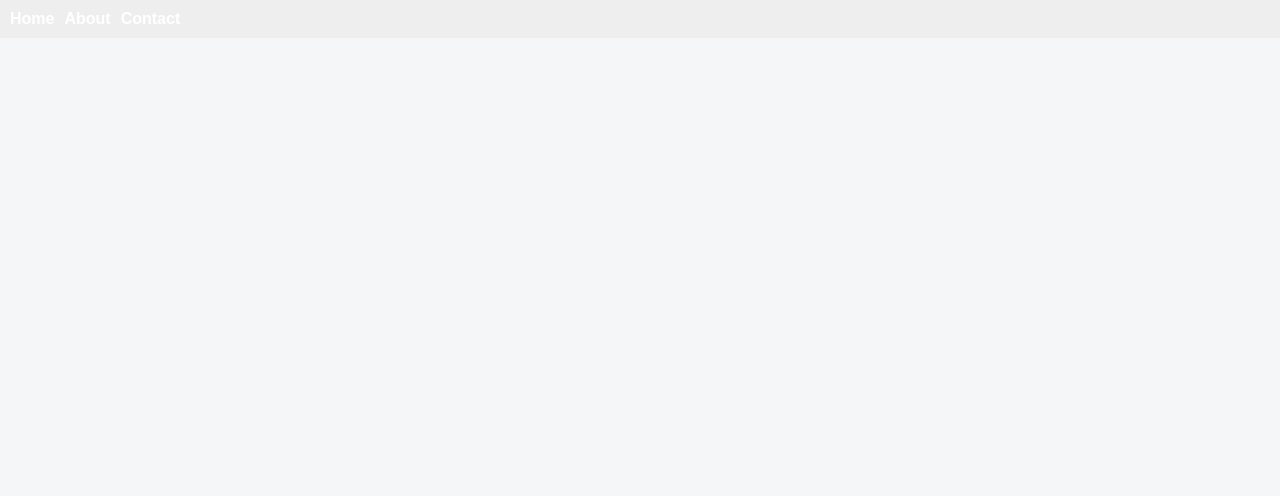
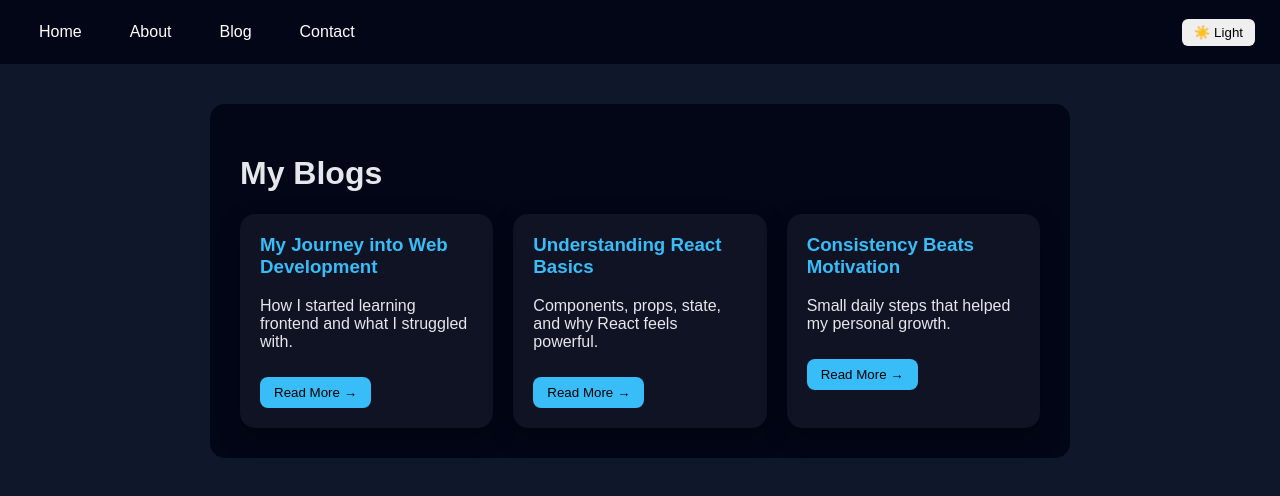
Before and after one commit to ammu1025/major-project, a React (Vite) app in the folder client/: page /blog in a window 1280 px wide. Before the commit this address had no page. Shown: the top 496 px of the page. Built offline with nearby package versions, Linux system fonts and the light colour scheme.

Commit message:
Add blog cards UI

```diff
--- a/client/src/App.jsx
+++ b/client/src/App.jsx
@@ -1,14 +1,39 @@
 import { Routes, Route, Link } from "react-router-dom";
+import { useState, useEffect } from "react";
 import About from "./pages/About";
 import Contact from "./pages/Contact";
+import BlogList from "./pages/blogs/BlogList";
+
 
 function App() {
+  const [theme, setTheme] = useState("dark");
+
+  useEffect(() => {
+    document.body.className = theme;
+  }, [theme]);
+
   return (
     <>
-      <nav style={{ padding: "10px", background: "#eee" }}>
-        <Link to="/" style={{ marginRight: "10px" }}>Home</Link>
-        <Link to="/about" style={{ marginRight: "10px" }}>About</Link>
+      <nav>
+        <Link to="/">Home</Link>
+        <Link to="/about">About</Link>
+        <Link to="/blog">Blog</Link>
         <Link to="/contact">Contact</Link>
+
+        <button
+          onClick={() =>
+            setTheme(theme === "dark" ? "light" : "dark")
+          }
+          style={{
+            marginLeft: "auto",
+            padding: "6px 12px",
+            borderRadius: "6px",
+            border: "none",
+            cursor: "pointer"
+          }}
+        >
+          {theme === "dark" ? "☀️ Light" : "🌙 Dark"}
+        </button>
       </nav>
 
       <Routes>
@@ -17,16 +42,17 @@ function App() {
           element={
             <div className="page">
               <h1>Personal Growth 🚀</h1>
-      <p>Building myself step by step through learning and practice.</p>
+              <p>
+                Building myself step by step through learning and practice.
+              </p>
             </div>
           }
         />
-
         <Route path="/about" element={<About />} />
+        <Route path="/blog" element={<BlogList />} />
         <Route path="/contact" element={<Contact />} />
       </Routes>
     </>
-
   );
 }
 
--- a/client/src/index.css
+++ b/client/src/index.css
@@ -1,40 +1,104 @@
-* {
+/* ===== BASIC RESET ===== */
+body {
   margin: 0;
-  padding: 0;
-  box-sizing: border-box;
   font-family: Arial, sans-serif;
+  transition: background-color 0.3s ease, color 0.3s ease;
 }
 
-body {
-  background-color: #f4f6f8;
+/* ===== DARK MODE ===== */
+body.dark {
+  background-color: #0f172a;
+  color: #e5e7eb;
 }
 
-nav {
-  background-color: #1f2937;
-  padding: 15px;
+body.dark nav {
+  background-color: #020617;
 }
 
-nav a {
-  color: white;
-  text-decoration: none;
-  margin-right: 15px;
-  font-weight: bold;
+body.dark .page {
+  background-color: #020617;
 }
 
-nav a:hover {
-  text-decoration: underline;
+/* ===== LIGHT MODE ===== */
+body.light {
+  background-color: #f1f5f9;
+  color: #020617;
 }
 
-.page {
-  padding: 40px;
+body.light nav {
+  background-color: #e2e8f0;
 }
 
-h1 {
-  color: #111827;
-  margin-bottom: 15px;
+body.light .page {
+  background-color: #ffffff;
 }
 
-p {
-  color: #374151;
-  line-height: 1.6;
+/* ===== NAVBAR ===== */
+nav {
+  padding: 15px 25px;
+  display: flex;
+  align-items: center;
+  gap: 20px;
 }
+
+/* NAV LINKS */
+nav a {
+  text-decoration: none;
+  padding: 8px 14px;
+  border-radius: 8px;
+  transition: transform 0.3s ease, background 0.3s ease;
+}
+
+body.dark nav a {
+  color: white;
+}
+
+body.light nav a {
+  color: black;
+}
+
+/* HOVER EFFECT */
+nav a:hover {
+  transform: scale(1.15);
+  background-color: rgba(0,0,0,0.1);
+}
+
+/* PAGE CARD */
+.page {
+  margin: 40px auto;
+  max-width: 800px;
+  padding: 30px;
+  border-radius: 15px;
+}
+.blog-grid {
+  display: grid;
+  grid-template-columns: repeat(auto-fit, minmax(250px, 1fr));
+  gap: 20px;
+  margin-top: 20px;
+}
+
+.blog-card {
+  padding: 20px;
+  border-radius: 15px;
+  background: rgba(255, 255, 255, 0.05);
+  box-shadow: 0 10px 25px rgba(0, 0, 0, 0.3);
+  transition: transform 0.3s ease;
+}
+
+.blog-card:hover {
+  transform: translateY(-8px);
+}
+
+.blog-card h3 {
+  margin-top: 0;
+  color: #38bdf8;
+}
+
+.blog-card button {
+  margin-top: 10px;
+  background: #38bdf8;
+  border: none;
+  padding: 8px 14px;
+  border-radius: 8px;
+  cursor: pointer;
+}
--- /dev/null
+++ b/client/src/pages/blogs/BlogList.jsx
@@ -0,0 +1,37 @@
+const blogs = [
+  {
+    id: 1,
+    title: "My Journey into Web Development",
+    description: "How I started learning frontend and what I struggled with.",
+  },
+  {
+    id: 2,
+    title: "Understanding React Basics",
+    description: "Components, props, state, and why React feels powerful.",
+  },
+  {
+    id: 3,
+    title: "Consistency Beats Motivation",
+    description: "Small daily steps that helped my personal growth.",
+  },
+];
+
+function BlogList() {
+  return (
+    <div className="page">
+      <h1>My Blogs</h1>
+
+      <div className="blog-grid">
+        {blogs.map((blog) => (
+          <div key={blog.id} className="blog-card">
+            <h3>{blog.title}</h3>
+            <p>{blog.description}</p>
+            <button>Read More →</button>
+          </div>
+        ))}
+      </div>
+    </div>
+  );
+}
+
+export default BlogList;
```
Also changed, not shown: client/src/pages/blogs/BlogDetails.jsx (added, +14 -0 lines). Lines whose indentation alone changed are shown as unchanged.
